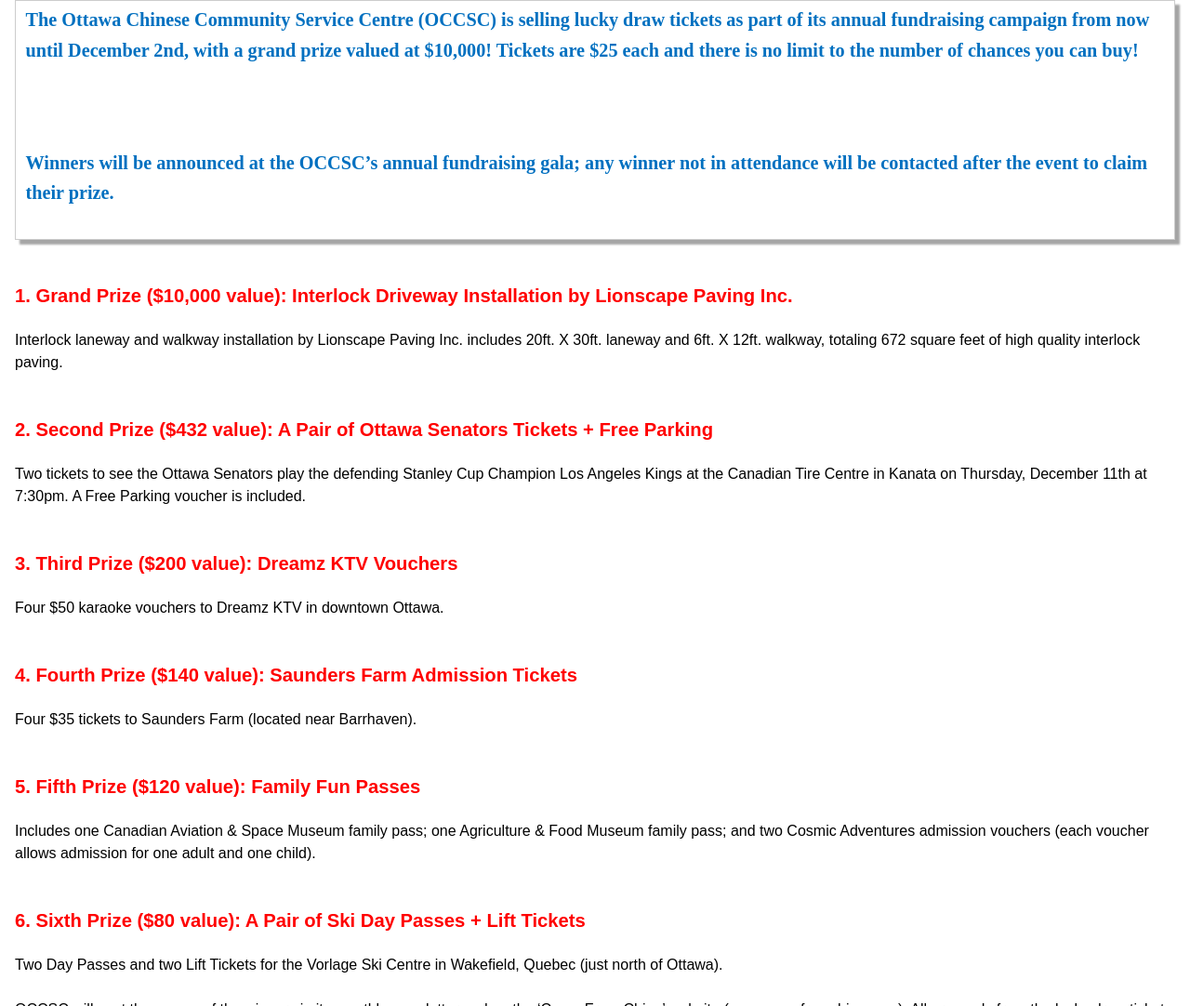
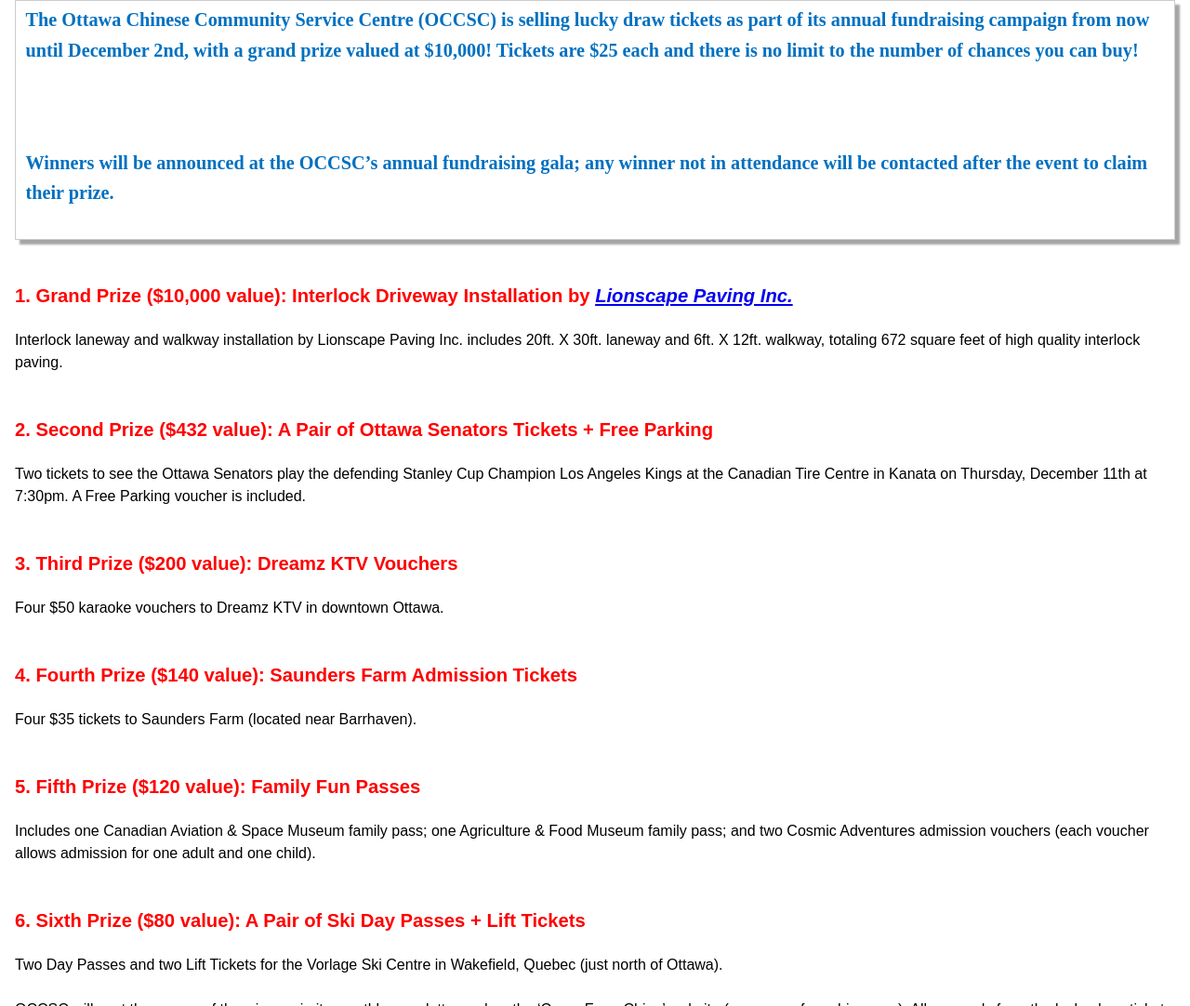
Before and after one commit to dingchangxu/occsc-lucky-draw, a plain HTML site: page index.html in a window 1280 px wide. Shown: the part 2241-3323 px from the top of the page at 93% size. Drawn offline with Linux system fonts and the light colour scheme; a web font is replaced by a local one.

Commit message:
add page

```diff
--- a/index.html
+++ b/index.html
@@ -42,7 +42,7 @@
     <p>Winners will be announced at the OCCSC’s annual fundraising gala; any winner not in attendance will be contacted after the event to claim their prize.</p></h4></strong></fieldset>
 
 
-    <h4 class="pad-top">1. Grand Prize ($10,000 value): Interlock Driveway Installation by Lionscape Paving Inc.</h4>
+    <h4 class="pad-top">1. Grand Prize ($10,000 value): Interlock Driveway Installation by <a href="lionscape.html"><em class="giga">Lionscape Paving Inc.</em></a></h4>
 
     <p>Interlock laneway and walkway installation by Lionscape Paving Inc. includes 20ft. X 30ft. laneway and 6ft. X 12ft. walkway, totaling 672 square feet of high quality interlock paving.
 </p>
```
Also changed, not shown: chinese.html (+1 -1 lines).
